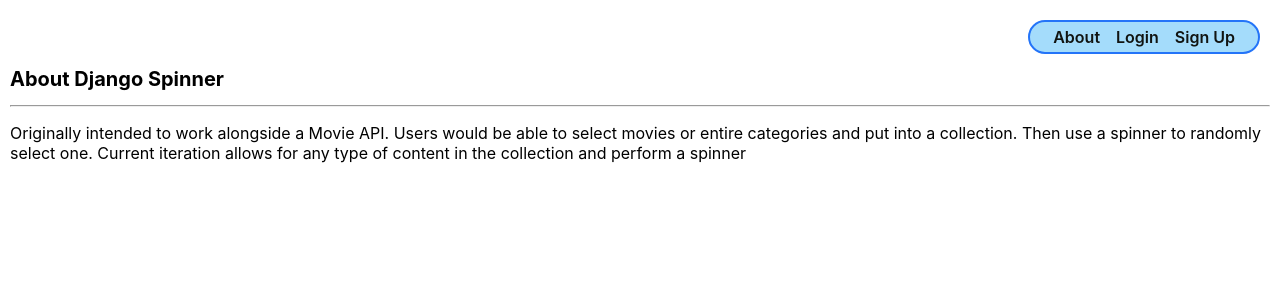
After one commit to andywtse/django-spinner, a Django app: page /about/ in a window 1280 px wide. The commit adds this page. Shown: the top 300 px of the page. Run offline with Django 4.2, Linux system fonts and the light colour scheme.

Commit message:
Adds auth and changes layout of css

```diff
--- a/djangospinner/settings.py
+++ b/djangospinner/settings.py
@@ -125,7 +125,7 @@ STATIC_URL = 'static/'
 
 LOGIN_URL = 'home'
 
-LOGIN_REDIRECT_URL = 'swallows_index'
+LOGIN_REDIRECT_URL = 'collections_index'
 
 LOGOUT_REDIRECT_URL = 'home'
 
--- a/main_app/static/css/collections/collection-detail.css
+++ b/main_app/static/css/collections/collection-detail.css
@@ -50,7 +50,7 @@
   flex-direction: column;
   align-items: center;
   border: 2px solid blue;
-  height: 70vh;
+  height: 60vh;
   padding: 2em;
   min-width: 400px;
   overflow-y: auto;
--- a/main_app/static/css/home.css
+++ b/main_app/static/css/home.css
@@ -23,7 +23,7 @@ main > section {
   max-width: 375px;
 }
 
-.swallow-container {
+.collecitons-container {
   width: 80%;
 }
 
--- /dev/null
+++ b/main_app/templates/about.html
@@ -0,0 +1,12 @@
+{% extends 'base.html' %}
+
+{% block content %}
+<h1>About Django Spinner</h1>
+<hr />
+<p class="page-content">
+  Originally intended to work alongside a Movie API. Users would be able to select movies or entire categories and put into a collection. Then use a spinner to randomly select one.
+
+  Current iteration allows for any type of content in the collection and perform a spinner
+</p>
+
+{% endblock %}
--- a/main_app/templates/base.html
+++ b/main_app/templates/base.html
@@ -20,15 +20,15 @@
   <header>
     <nav>
       <ul>
-        {% comment %} {% if user.is_authenticated %} {% endcomment %}
-        <li><a href="{% url 'collections_index'%}">All Collection</a></li>
-        <li><a href="{% url 'collections_create' %}">Create Collection</a></li>
-        {% comment %} <li><a href="{% url 'spinner_index' %}">Spinner</a></li>
-        <li><a href="{% url 'logout' %}">Log out</a></li> {% endcomment %}
-        {% comment %} {% else %}
-          <li><a href="{% url 'home' %}">Login</a></li> {% endcomment %}
-          {% comment %} <li><a href="{% url 'signup' %}">Sign Up</a></li> {% endcomment %}
-        {% comment %} {% endif %} {% endcomment %}
+        {% if user.is_authenticated %}
+          <li><a href="{% url 'collections_index'%}">All Collection</a></li>
+          <li><a href="{% url 'collections_create' %}">Create Collection</a></li>
+          <li><a href="{% url 'logout' %}">Log out</a></li>
+        {% else %}
+          <li><a href="{% url 'about' %}">About</a></li>
+          <li><a href="{% url 'home' %}">Login</a></li>
+          <li><a href="{% url 'signup' %}">Sign Up</a></li>
+        {% endif %}
       </ul>
     </nav>
   </header>
--- a/main_app/urls.py
+++ b/main_app/urls.py
@@ -2,11 +2,13 @@ from django.urls import path
 from . import views
 
 urlpatterns = [
-  path('', views.home, name='home'),
+  path('', views.Home.as_view(), name='home'),
+  path('about/', views.about, name='about'),
   path('collections/', views.collections_index, name='collections_index'),
   path('collections/<int:collection_id>/', views.collections_detail, name='collections_detail'),
   path('collections/<int:collection_id>/add_content/', views.add_content, name='add_content'),
   path('collections/<int:collection_id>/delete_content/<int:content_id>/', views.delete_content, name='delete_content'),
   path('collections/create/', views.CollectionCreate.as_view(), name='collections_create'),
   path('collections/<int:pk>/delete/', views.CollectionDelete.as_view(), name='collections_delete'),
+  path('accounts/signup/', views.signup, name='signup'),
 ]
--- a/main_app/views.py
+++ b/main_app/views.py
@@ -10,11 +10,14 @@ from django.contrib.auth.mixins import LoginRequiredMixin
 from .models import ContentCollection, Content
 from .forms import ContentForm
 
-def home(request):
-  return render(request, 'home.html')
+class Home(LoginView):
+  template_name = 'home.html'
+
+def about(request):
+  return render(request, 'about.html')
 
 def collections_index(request):
-  content_collection = ContentCollection.objects.all()
+  content_collection = ContentCollection.objects.filter(user=request.user)
   return render(request, 'collections/index.html', {'collections':content_collection})
 
 def collections_detail(request, collection_id):
@@ -35,10 +38,23 @@ def delete_content(request, collection_id, content_id):
   content.delete()
   return redirect('collections_detail', collection_id=collection_id)
 
+def signup(request):
+  error_message = ''
+  if request.method == 'POST':
+    form = UserCreationForm(request.POST)
+    if form.is_valid():
+      user = form.save()
+      login(request, user)
+      return redirect('collections_index')
+    else:
+      error_message = 'Invalid sign up - try again'
+  form = UserCreationForm()
+  context = {'form': form, 'error_message': error_message}
+  return render(request, 'signup.html', context)
+
 class CollectionCreate(CreateView):
   model = ContentCollection
   fields = ['name', 'description']
-  success_url = '/collections/'
 
   def form_valid(self, form):
     form.instance.user = self.request.user
```
Also changed, not shown: main_app/templates/collections/detail.html (+15 -10 lines), main_app/templates/signup.html (added, +24 -0 lines).
